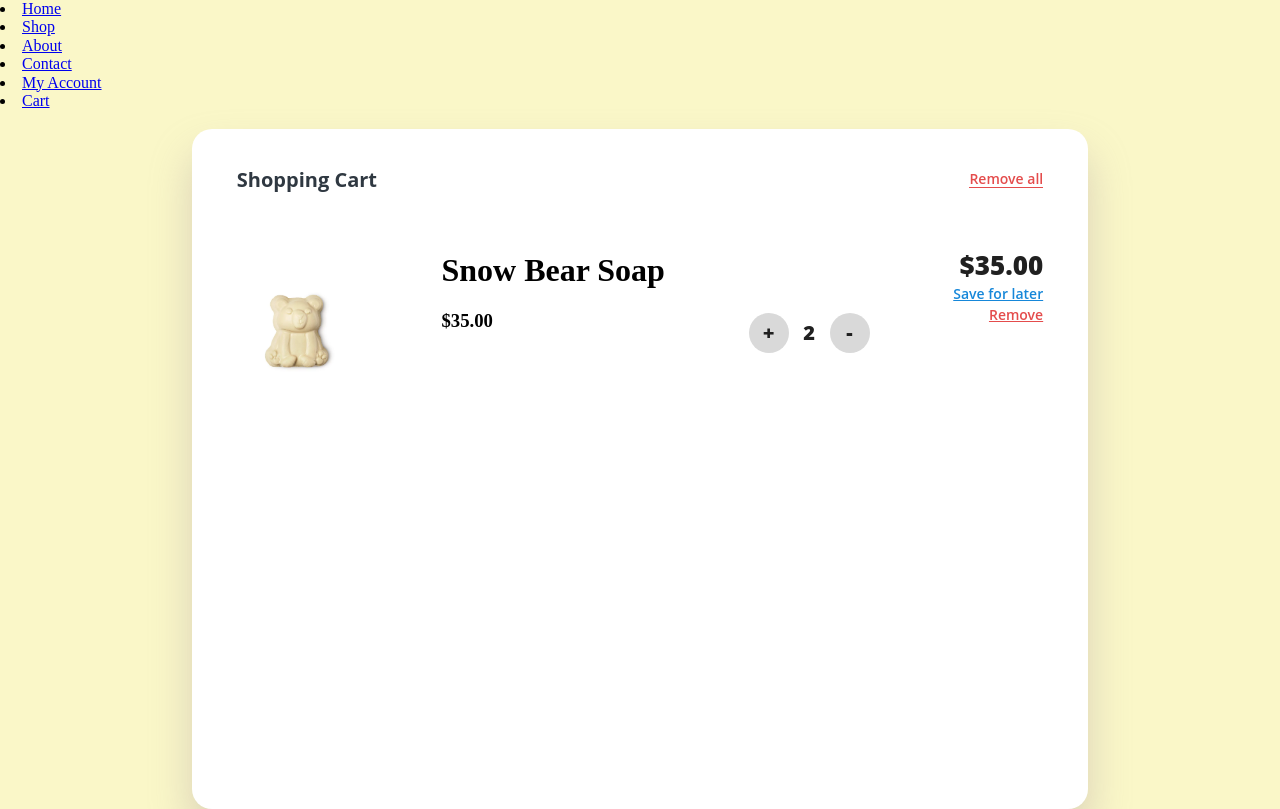
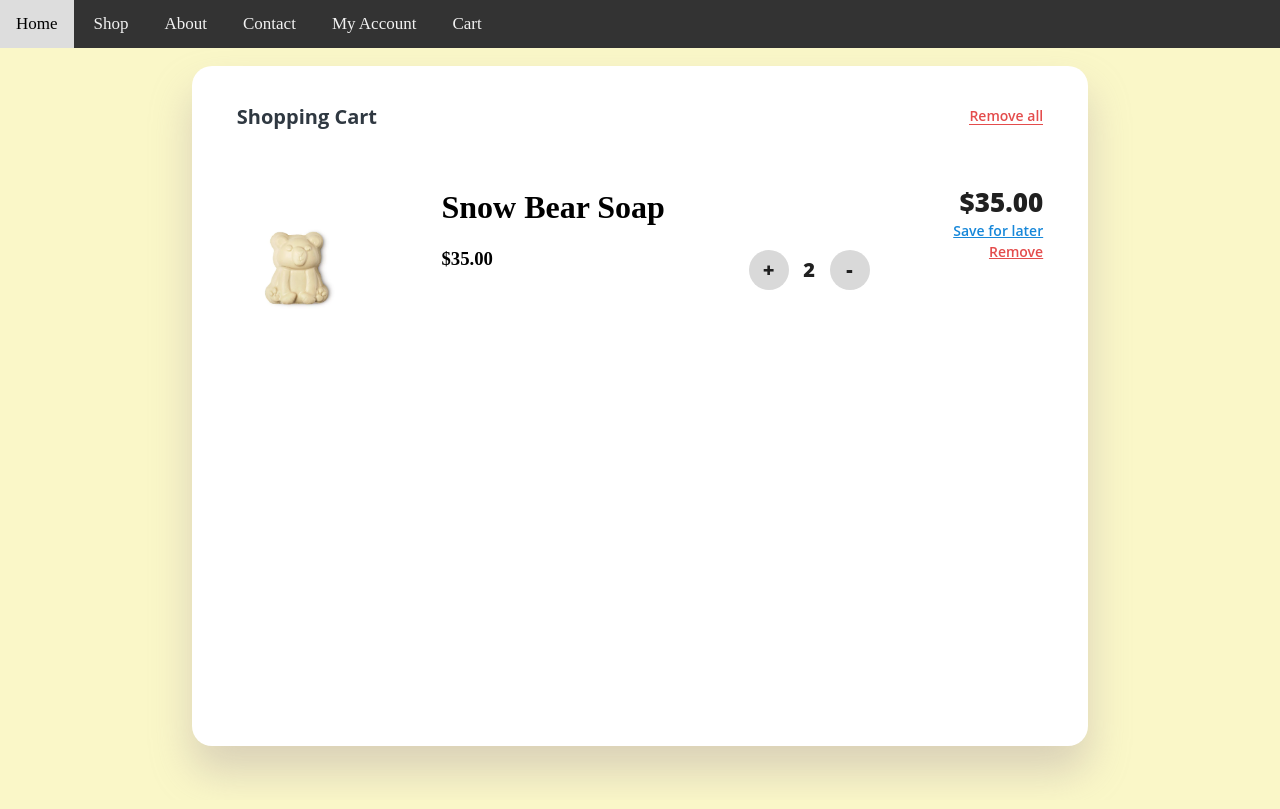
Before and after one commit to ngkoksiang/Assignment-2, a plain HTML site: page cart.html in a window 1280 px wide. Drawn offline with Linux system fonts and the light colour scheme.

Commit message:
cart page navbar fix

```diff
--- a/cart.html
+++ b/cart.html
@@ -4,6 +4,7 @@
     <meta charset="UTF-8">
     <meta http-equiv="X-UA-Compatible" content="IE=edge">
     <meta name="viewport" content="width=device-width, initial-scale=1.0">
+    <link rel="stylesheet" type="text/css" href="css/navbar.css">
     <link rel="stylesheet" type="text/css" href="css/cart.css">
     <link rel="stylesheet" type="text/css" href="css/normalise.css">
     <title>Document</title>
```
